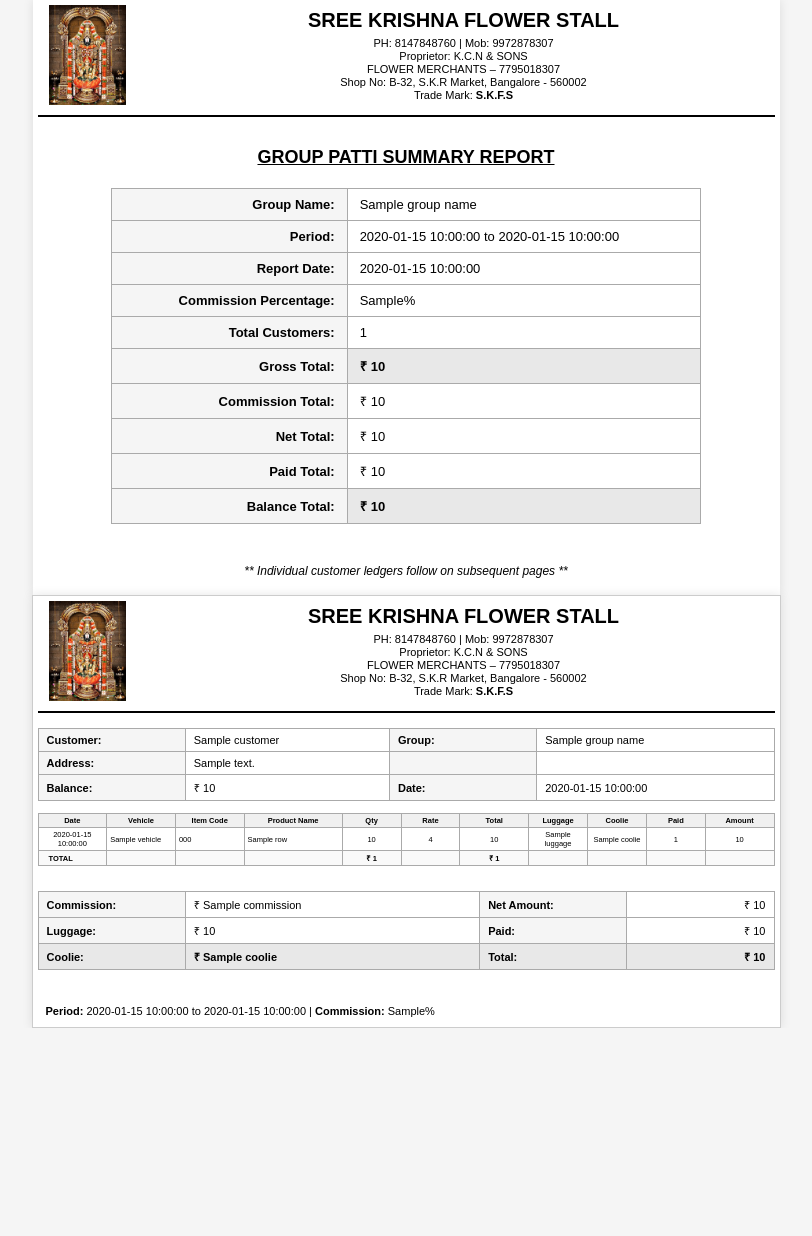
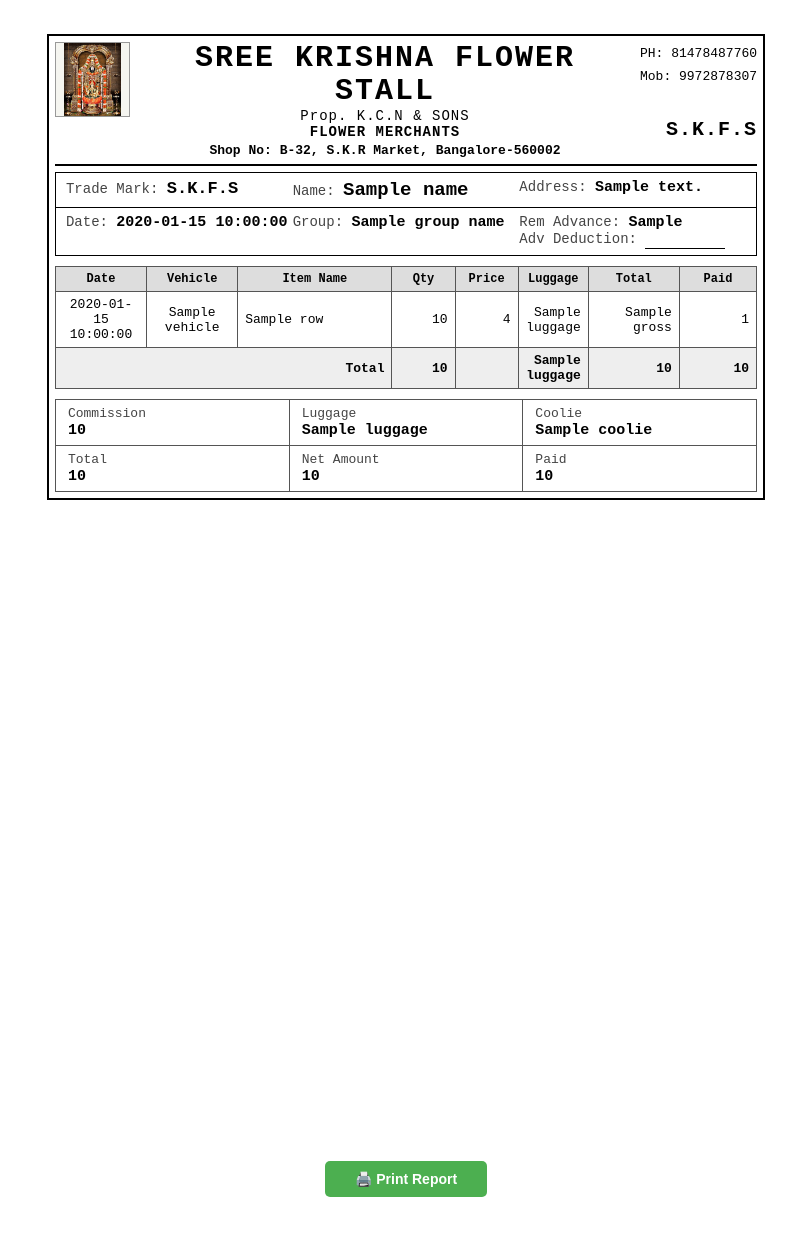
Before and after one commit to beeiai/Flower-Vendor-Saas, a Python web app: template backend/templates/group_patti_report.html in a window 1280 px wide. Shown: the whole page, without its empty margins (234-1046 px from the left). Before the commit the page ends 1028 px from the top, so only its background shows below. Run offline with Jinja, Linux system fonts and the light colour scheme; the template is opened without the code that fills it: most values are stand-ins (such as "Sample title", 1, 10 or a date in 2020).

Commit message:
group patti

```diff
--- a/backend/templates/group_patti_report.html
+++ b/backend/templates/group_patti_report.html
@@ -2,477 +2,297 @@
 <html lang="en">
 <head>
 <meta charset="UTF-8">
-    <title>Group Patti Report</title>
-    <link rel="stylesheet" href="/static/css/print.css">
+<title>SKFS Group Patti Report</title>
 <style>
-        /* A4 page settings */
-        @page {
-            size: A4;
-            margin: 0.5cm;
+  * { margin: 0; padding: 0; box-sizing: border-box; }
+
+  body {
+    font-family: 'Courier New', monospace;
+    background: white;
+    display: flex;
+    flex-direction: column;
+    align-items: center;
+    padding: 5mm;
   }
 
-        @page :first {
-            /* First page specific styles if needed */
+  /* ── INVOICE PAPER ── */
+  #invoice {
+    width: 200mm;
+    min-height: 297mm;
+    background: white;
+    padding: 4mm 5mm;
+    overflow: hidden;
+    box-sizing: border-box;
   }
 
-        body {
-            text-align: center;
-            font-family: Arial, sans-serif;
-            font-size: 12px;
-            margin: 0;
-            padding: 0;
+  .outer-box {
+    border: 2px solid #000;
+    padding: 6px;
+    overflow: hidden;
+    box-sizing: border-box;
   }
 
-        .page {
-            margin: 0 auto;
-            text-align: left;
-            max-width: 19.5cm;
-            width: 100%;
-            padding: 5px;
-            page-break-after: always;
+  /* ── HEADER ── */
+  .header {
+    display: flex;
+    align-items: flex-start;
+    gap: 8px;
+    border-bottom: 2px solid #000;
+    padding-bottom: 6px;
+    margin-bottom: 6px;
   }
+  .logo-box {
+    width: 75px; height: 75px;
+    border: 1px solid #999;
+    display: flex; align-items: center; justify-content: center;
+    font-size: 11px; color: #666; flex-shrink: 0;
+    background: #f5f5f0;
+  }
+  .logo-box img { width: 100%; height: 100%; object-fit: contain; }
+  .shop-info { flex: 1; text-align: center; }
+  .shop-name { font-size: 30px; font-weight: 900; letter-spacing: 2px; line-height: 1.1; }
+  .shop-sub  { font-size: 14px; letter-spacing: 1px; }
+  .shop-address { font-size: 13px; margin-top: 3px; font-weight: bold; }
+  .contact-box { text-align: right; font-size: 13px; line-height: 1.8; }
 
-        .page:last-child {
-            page-break-after: auto;
+  /* ── META ROWS ── */
+  .info-row {
+    display: grid;
+    grid-template-columns: 1fr 1fr 1fr;
+    font-size: 14px;
+    border: 1px solid #000;
+    padding: 6px 10px;
   }
+  .info-row + .info-row { border-top: none; margin-bottom: 10px; }
+  .info-label { font-weight: normal; color: #444; }
+  .info-value { font-weight: bold; font-size: 15px; }
+  .info-value-lg { font-weight: 900; font-size: 19px; }
 
-        /* Header with photo */
-        .header-container {
-            display: flex;
-            align-items: center;
-            justify-content: center;
-            margin-bottom: 15px;
-            gap: 15px;
-            border-bottom: 2px solid #000;
-            padding-bottom: 10px;
-        }
-
-        .header-photo {
-            width: 100px;
-            height: 100px;
-            display: flex;
-            align-items: center;
-            justify-content: center;
-            overflow: hidden;
-            flex-shrink: 0;
-        }
-
-        .header-photo img {
-            width: 100%;
-            height: 100%;
-            object-fit: contain;
-        }
-
-        .header-content {
-            text-align: center;
-            flex-grow: 1;
-        }
-
-        .header-content h2 {
-            margin: 0;
-            font-size: 20px;
-            line-height: 1.2;
-            color: #000;
-            font-weight: bold;
-        }
-
-        .header-content .sub {
-            margin: 5px 0 0 0;
-            font-size: 11px;
-            line-height: 1.2;
-        }
-
-        /* GROUP SUMMARY PAGE STYLES */
-        .group-summary {
-            margin-top: 30px;
-            text-align: center;
-        }
-
-        .group-summary h3 {
-            font-size: 18px;
-            color: #000;
-            margin-bottom: 20px;
-            text-decoration: underline;
-        }
-
-        .summary-table {
-            width: 80%;
-            border-collapse: collapse;
-            margin: 0 auto 30px auto;
-            font-size: 13px;
-        }
-
-        .summary-table td {
-            padding: 8px 12px;
-            border: 1px solid #aaa;
-        }
-
-        .summary-table td:first-child {
-            font-weight: bold;
-            width: 40%;
-            background-color: #f5f5f5;
-            text-align: right;
-        }
-
-        .summary-table td:last-child {
-            width: 60%;
-            text-align: left;
-        }
-
-        .total-highlight td {
-            font-weight: bold;
-            background-color: #e8e8e8;
-        }
-
-        /* LEDGER PAGE STYLES (for individual customers) */
-        .info-table {
+  /* ── TABLE ── */
+  table {
     width: 100%;
     border-collapse: collapse;
-            margin-bottom: 12px;
-            font-size: 11px;
+    font-size: 13px;
+    table-layout: fixed;
   }
+  thead tr { background: #ddd; }
+  th, td {
+    border: 1px solid #555;
+    padding: 5px 7px;
+    text-align: right;
+    overflow: hidden;
+    word-break: break-word;
+  }
+  th { font-weight: bold; text-align: center !important; font-size: 12px; }
 
-        .info-table td {
-            padding: 5px 8px;
-            border: 1px solid #aaa;
+  /* Column widths — must total 100% */
+  col.c-date     { width: 13%; }
+  col.c-vehicle  { width: 13%; }
+  col.c-item     { width: 22%; }
+  col.c-qty      { width: 9%;  }
+  col.c-rate     { width: 9%;  }
+  col.c-luggage  { width: 10%; }
+  col.c-total    { width: 13%; }
+  col.c-paid     { width: 11%; }
+
+  td:nth-child(1) { text-align: center; }
+  td:nth-child(2) { text-align: center; }
+  td:nth-child(3) { text-align: left;   }
+
+  tfoot tr { background: #eee; font-weight: bold; }
+  tfoot td  { border: 1px solid #555; padding: 5px 7px; }
+
+  /* ── SUMMARY BOX ── */
+  .summary-box {
+    margin-top: 10px;
+    border: 1px solid #555;
+    font-size: 14px;
+    width: 100%;
+    box-sizing: border-box;
+    overflow: hidden;
   }
+  .summary-row {
+    display: flex;
+    width: 100%;
+    border-bottom: 1px solid #555;
+    box-sizing: border-box;
+  }
+  .summary-row:last-child { border-bottom: none; }
+  .summary-cell {
+    flex: 1;
+    min-width: 0;
+    padding: 6px 12px;
+    border-right: 1px solid #555;
+    box-sizing: border-box;
+  }
+  .summary-cell:last-child { border-right: none; }
+  .s-label { font-size: 13px; color: #444; display: block; }
+  .s-value { font-weight: 900; font-size: 15px; display: block; margin-top: 1px; word-break: break-word; }
 
-        .info-table td:nth-child(1),
-        .info-table td:nth-child(3) {
-            font-weight: bold;
-            width: 20%;
-            background-color: #f5f5f5;
-        }
-
-        .report-table {
-            width: 100%;
-            border-collapse: collapse;
-            margin: 0 auto 20px auto;
-            font-size: 7.5px;
-        }
-
-        .report-table th,
-        .report-table td {
-            padding: 2px 3px;
-            border: 1px solid #aaa;
-            text-align: center;
-        }
-
-        .report-table th {
-            background-color: #f0f0f0;
-            font-weight: bold;
-            white-space: nowrap;
-            font-size: 7.5px;
-        }
-
-        .report-table td {
-            text-align: center;
-            font-size: 7.5px;
-        }
-
-        .report-table td:nth-child(2),
-        .report-table td:nth-child(3),
-        .report-table td:nth-child(4) {
-            text-align: left;
-        }
-
-        /* Adjust column widths for A4 with new columns (removed phone) */
-        .report-table th:nth-child(1) { width: 7%; }   /* Date */
-        .report-table th:nth-child(2) { width: 7%; }  /* Vehicle */
-        .report-table th:nth-child(3) { width: 7%; }  /* Item Code */
-        .report-table th:nth-child(4) { width: 10%; } /* Product Name */
-        .report-table th:nth-child(5) { width: 6%; }  /* Qty */
-        .report-table th:nth-child(6) { width: 6%; }  /* Rate */
-        .report-table th:nth-child(7) { width: 7%; }  /* Total */
-        .report-table th:nth-child(8) { width: 6%; }  /* Luggage */
-        .report-table th:nth-child(9) { width: 6%; }  /* Coolie */
-        .report-table th:nth-child(10) { width: 6%; } /* Paid */
-        .report-table th:nth-child(11) { width: 7%; } /* Amount */
-
-        .total-row {
-            font-weight: bold;
-            background-color: #f9f9f9;
-        }
-
-        .total-row td:first-child {
-            text-align: left;
-            padding-left: 10px;
-        }
-
-        .customer-summary-table {
-            width: 100%;
-            border-collapse: collapse;
-            margin-top: 25px;
-            font-size: 11px;
-        }
-
-        .customer-summary-table td {
-            padding: 5px 8px;
-            border: 1px solid #aaa;
-        }
-
-        .customer-summary-table td:nth-child(1),
-        .customer-summary-table td:nth-child(3) {
-            font-weight: bold;
-            width: 20%;
-            background-color: #f5f5f5;
-        }
-
-        .customer-summary-table tr:last-child td {
-            font-weight: bold;
-            background-color: #e8e8e8;
-        }
-
-        .customer-summary-table td:last-child {
-            text-align: right;
-            width: 20%;
-        }
-
-        .period-table {
-            width: 100%;
-            border-collapse: collapse;
-            margin-top: 30px;
-            font-size: 11px;
-        }
-
-        .period-table td {
-            padding: 5px 8px;
-            border: none;
-            text-align: left;
-        }
-
-        /* Page break for customer sections */
-        .customer-section {
-            page-break-before: always;
-        }
-
-        .customer-section:first-child {
-            page-break-before: auto;
-        }
-
-        /* Print optimization */
   @media print {
-            body {
-                font-size: 11px;
-            }
-
-            .page {
-                max-width: 100%;
-                padding: 0;
-            }
-
-            .header-content h2 {
-                font-size: 18px;
-            }
-
-            .header-content .sub {
-                font-size: 10px;
-            }
-
-            .report-table {
-                font-size: 7px;
-            }
-
-            .report-table th,
-            .report-table td {
-                font-size: 7px;
-            }
+    .no-print { display: none !important; }
+    body { padding: 0; }
+    #invoice { width: 100%; padding: 4mm; }
   }
 </style>
 </head>
 <body>
+<div id="invoice">
+<div class="outer-box">
 
-<!-- PAGE 1: GROUP SUMMARY -->
-<div class="page">
-    <div class="header-container">
-        <div class="header-photo">
+  <!-- HEADER -->
+  <div class="header">
+    <div class="logo-box">
       <img src="{{ url_for('static', filename='images/SKFS_logo.png') }}" alt="S.K.F.S Logo">
     </div>
-        <div class="header-content">
-            <h2>SREE KRISHNA FLOWER STALL</h2>
-            <p class="sub">
-                PH: 8147848760 | Mob: 9972878307<br>
-                Proprietor: K.C.N & SONS <br>
-                FLOWER MERCHANTS – 7795018307<br>
-                Shop No: B-32, S.K.R Market, Bangalore - 560002<br>
-                Trade Mark: <b>S.K.F.S</b>
-            </p>
+    <div class="shop-info">
+      <div class="shop-name">SREE KRISHNA FLOWER STALL</div>
+      <div class="shop-sub">Prop. K.C.N & SONS</div>
+      <div class="shop-sub"><strong>FLOWER MERCHANTS</strong></div>
+      <div class="shop-address">Shop No: B-32, S.K.R Market, Bangalore-560002</div>
+    </div>
+    <div class="contact-box">
+      <div>PH: 81478487760</div>
+      <div>Mob: 9972878307</div>
+      <br>
+      <div style="font-size:20px;font-weight:900;letter-spacing:1px;">S.K.F.S</div>
     </div>
   </div>
 
-    <div class="group-summary">
-        <h3>GROUP PATTI SUMMARY REPORT</h3>
-
-        <table class="summary-table">
-            <tr>
-                <td>Group Name:</td>
-                <td>{{ group_name }}</td>
-            </tr>
-            <tr>
-                <td>Period:</td>
-                <td>{{ from_date }} to {{ to_date }}</td>
-            </tr>
-            <tr>
-                <td>Report Date:</td>
-                <td>{{ current_date }}</td>
-            </tr>
-            <tr>
-                <td>Commission Percentage:</td>
-                <td>{{ commission_pct }}%</td>
-            </tr>
-            <tr>
-                <td>Total Customers:</td>
-                <td>{{ totals.customer_count if totals and totals.customer_count else '-' }}</td>
-            </tr>
-            <tr class="total-highlight">
-                <td>Gross Total:</td>
-                <td>₹ {{ totals.gross_total if totals and totals.gross_total else '0.00' }}</td>
-            </tr>
-            <tr>
-                <td>Commission Total:</td>
-                <td>₹ {{ totals.commission_total if totals and totals.commission_total else '0.00' }}</td>
-            </tr>
-            <tr>
-                <td>Net Total:</td>
-                <td>₹ {{ totals.net_total if totals and totals.net_total else '0.00' }}</td>
-            </tr>
-            <tr>
-                <td>Paid Total:</td>
-                <td>₹ {{ totals.paid_total if totals and totals.paid_total else '0.00' }}</td>
-            </tr>
-            <tr class="total-highlight">
-                <td>Balance Total:</td>
-                <td>₹ {{ totals.balance_total if totals and totals.balance_total else '0.00' }}</td>
-            </tr>
-        </table>
-
-        <p style="margin-top: 40px; font-style: italic;">
-            ** Individual customer ledgers follow on subsequent pages **
-        </p>
+  <!-- ROW 1: Trade Mark | Name | Address -->
+  <div class="info-row">
+    <div>
+      <span class="info-label">Trade Mark: </span>
+      <span style="font-size:17px;font-weight:900;">S.K.F.S</span>
+    </div>
+    <div>
+      <span class="info-label">Name: </span>
+      <span class="info-value-lg">{{ name }}</span>
+    </div>
+    <div>
+      <span class="info-label">Address: </span>
+      <span class="info-value">{{ address }}</span>
     </div>
   </div>
 
-<!-- INDIVIDUAL CUSTOMER LEDGER PAGES -->
-            {% for customer in customers %}
-<div class="page customer-section">
-    <div class="header-container">
-        <div class="header-photo">
-            <img src="/static/images/SKFS_logo.png" alt="S.K.F.S Logo">
+  <!-- ROW 2: Date | Group | Rem Advance + Adv Deduction -->
+  <div class="info-row">
+    <div>
+      <span class="info-label">Date: </span>
+      <span class="info-value">{{ date }}</span>
     </div>
-        <div class="header-content">
-            <h2>SREE KRISHNA FLOWER STALL</h2>
-            <p class="sub">
-                PH: 8147848760 | Mob: 9972878307<br>
-                Proprietor: K.C.N & SONS <br>
-                FLOWER MERCHANTS – 7795018307<br>
-                Shop No: B-32, S.K.R Market, Bangalore - 560002<br>
-                Trade Mark: <b>S.K.F.S</b>
-            </p>
+    <div>
+      <span class="info-label">Group: </span>
+      <span class="info-value">{{ group_name }}</span>
+    </div>
+    <div>
+      <div><span class="info-label">Rem Advance: </span><span class="info-value">{{ rem_advance }}</span></div>
+      <div><span class="info-label">Adv Deduction: </span><span class="info-value" style="display:inline-block; min-width:80px; border-bottom:1px solid #000;">&nbsp;</span></div>
     </div>
   </div>
 
-    <!-- CUSTOMER INFO IN 2-COLUMN TABLE -->
-    <table class="info-table">
-        <tr>
-            <td>Customer:</td>
-                <td>{{ customer.name }}</td>
-            <td>Group:</td>
-                <td>{{ group_name }}</td>
-        </tr>
-        <tr>
-            <td>Address:</td>
-                <td>{{ customer.address }}</td>
-            <td></td>
-            <td></td>
-        </tr>
-        <tr>
-            <td>Balance:</td>
-                <td>₹ {{ customer.balance if customer.balance else '0.00' }}</td>
-            <td>Date:</td>
-                <td>{{ current_date }}</td>
-        </tr>
-    </table>
-
-    <!-- TRANSACTIONS TABLE WITH TOTAL ROW -->
-    <table class="report-table">
+  <!-- MAIN TABLE -->
+  <table>
+    <colgroup>
+      <col class="c-date">
+      <col class="c-vehicle">
+      <col class="c-item">
+      <col class="c-qty">
+      <col class="c-rate">
+      <col class="c-luggage">
+      <col class="c-total">
+      <col class="c-paid">
+    </colgroup>
     <thead>
       <tr>
         <th>Date</th>
         <th>Vehicle</th>
-                <th>Item Code</th>
-                <th>Product Name</th>
+        <th>Item Name</th>
         <th>Qty</th>
-                <th>Rate</th>
+        <th>Price</th>
+        <th>Luggage</th>
         <th>Total</th>
-                <th>Luggage</th>
-                <th>Coolie</th>
         <th>Paid</th>
-                <th>Amount</th>
       </tr>
     </thead>
     <tbody>
-            {% for row in customer.transactions %}
+      {% for row in rows %}
       <tr>
-                <td>{{ row.date if row.date else '-' }}</td>
-                <td>{{ row.vehicle if row.vehicle else '-' }}</td>
-                <td>{{ row.item_code if row.item_code else '-' }}</td>
-                <td>{{ row.product_name if row.product_name else '-' }}</td>
-                <td>{{ row.qty if row.qty else '0.00' }}</td>
-                <td>{{ row.rate if row.rate else '0.00' }}</td>
-                <td>{{ row.total if row.total else '0.00' }}</td>
-                <td>{{ row.luggage if row.luggage else '0.00' }}</td>
-                <td>{{ row.coolie if row.coolie else '0.00' }}</td>
-                <td>{{ row.paid if row.paid else '0.00' }}</td>
-                <td>{{ row.amount if row.amount else '0.00' }}</td>
+        <td style="text-align:center;">{{ row.date }}</td>
+        <td style="text-align:center;">{{ row.vehicle }}</td>
+        <td style="text-align:left;">{{ row.product_name | default(row.item_name) | default(row.item) }}</td>
+        <td style="text-align:right;">{{ row.qty | default(row.quantity) | default('0') }}</td>
+        <td style="text-align:right;">{{ row.rate | default(row.price) | default('0') }}</td>
+        <td style="text-align:right;">{{ row.luggage | default(row.luggage_total) | default('0.00') }}</td>
+        <td style="text-align:right;">{{ row.gross | default(row.total) | default(row.amount) | default('0.00') }}</td>
+        <td style="text-align:right;">{{ row.paid | default(row.paid_amount) | default('0.00') }}</td>
       </tr>
       {% endfor %}
-            <!-- TOTAL ROW as part of the table -->
-            <tr class="total-row">
-                <td><b>TOTAL</b></td>
+    </tbody>
+    <tfoot>
+      <tr>
+        <td colspan="3" style="text-align:right;">Total</td>
+        <td style="text-align:right;">{{ totals.qty | default(totals.total_qty) | default('0.00') }}</td>
         <td></td>
-                <td></td>
-                <td></td>
-                <td>₹ {{ customer.total_qty }}</td>
-                <td></td>
-                <td>₹ {{ customer.total_amount }}</td>
-                <td></td>
-                <td></td>
-                <td></td>
-                <td></td>
+        <td style="text-align:right;">{{ totals.luggage | default(totals.luggage_total) | default('0.00') }}</td>
+        <td style="text-align:right;">{{ totals.gross_total | default(totals.total_amount) | default('0.00') }}</td>
+        <td style="text-align:right;">{{ totals.paid_total | default(totals.paid_amount) | default('0.00') }}</td>
       </tr>
-        </tbody>
+    </tfoot>
   </table>
 
-    <!-- CUSTOMER SUMMARY IN 2-COLUMN TABLE -->
-    <table class="customer-summary-table">
-        <tr>
-            <td>Commission:</td>
-            <td>₹ {{ customer.commission }}</td>
-            <td>Net Amount:</td>
-            <td>₹ {{ customer.net_amount }}</td>
-        </tr>
-        <tr>
-            <td>Luggage:</td>
-            <td>₹ {{ customer.luggage_total }}</td>
-            <td>Paid:</td>
-            <td>₹ {{ customer.paid_amount }}</td>
-        </tr>
-        <tr>
-            <td>Coolie:</td>
-            <td>₹ {{ customer.coolie }}</td>
-            <td>Total:</td>
-            <td>₹ {{ customer.final_total }}</td>
-        </tr>
-    </table>
+  <!-- SUMMARY BOX -->
+  <div class="summary-box">
+    <div class="summary-row">
+      <div class="summary-cell">
+        <span class="s-label">Commission</span>
+        <span class="s-value">{{ totals.commission_total | default(totals.commission) | default('0.00') }}</span>
+      </div>
+      <div class="summary-cell">
+        <span class="s-label">Luggage</span>
+        <span class="s-value">{{ totals.luggage | default(totals.luggage_total) | default('0.00') }}</span>
+      </div>
+      <div class="summary-cell">
+        <span class="s-label">Coolie</span>
+        <span class="s-value">{{ totals.coolie | default(totals.coolie_total) | default('0.00') }}</span>
+      </div>
+    </div>
+    <div class="summary-row">
+      <div class="summary-cell">
+        <span class="s-label">Total</span>
+        <span class="s-value">{{ totals.gross_total }}</span>
+      </div>
+      <div class="summary-cell">
+        <span class="s-label">Net Amount</span>
+        <span class="s-value">{{ totals.net_total }}</span>
+      </div>
+      <div class="summary-cell">
+        <span class="s-label">Paid</span>
+        <span class="s-value">{{ totals.paid_total }}</span>
+      </div>
+    </div>
+  </div>
 
-    <!-- PERIOD INFORMATION AT BOTTOM -->
-    <table class="period-table">
-        <tr>
-            <td><b>Period:</b> {{ from_date }} to {{ to_date }} | <b>Commission:</b> {{ commission_pct }}%</td>
-        </tr>
-    </table>
 </div>
-{% endfor %}
+</div>
 
+<!-- Print Button (hidden when printing) -->
+<div class="no-print" style="text-align:center; margin:20px 0;">
+  <button onclick="window.__printed = true; window.print();" style="padding:10px 30px; font-size:14px; background-color:#4CAF50; color:white; border:none; border-radius:5px; cursor:pointer; font-weight:bold;">
+    🖨️ Print Report
+  </button>
+</div>
+
+<script>
+  (function(){
+    if (window.__ledger_auto_print_installed) return;
+    window.__ledger_auto_print_installed = true;
+    window.addEventListener('load', function() {
+      setTimeout(function() {
+        if (!window.__printed) { window.__printed = true; window.print(); }
+      }, 500);
+    });
+  })();
+</script>
 </body>
 </html>
```
Lines whose indentation alone changed are shown as unchanged.
